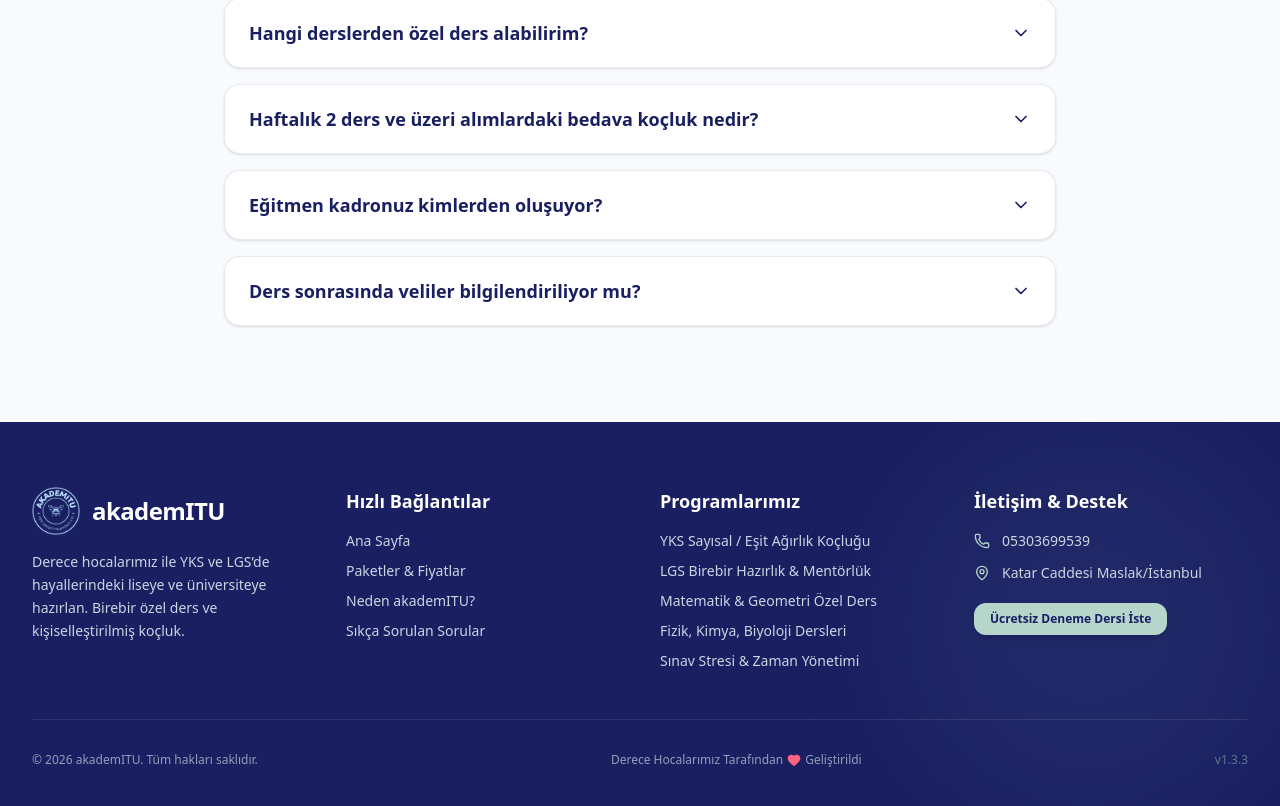
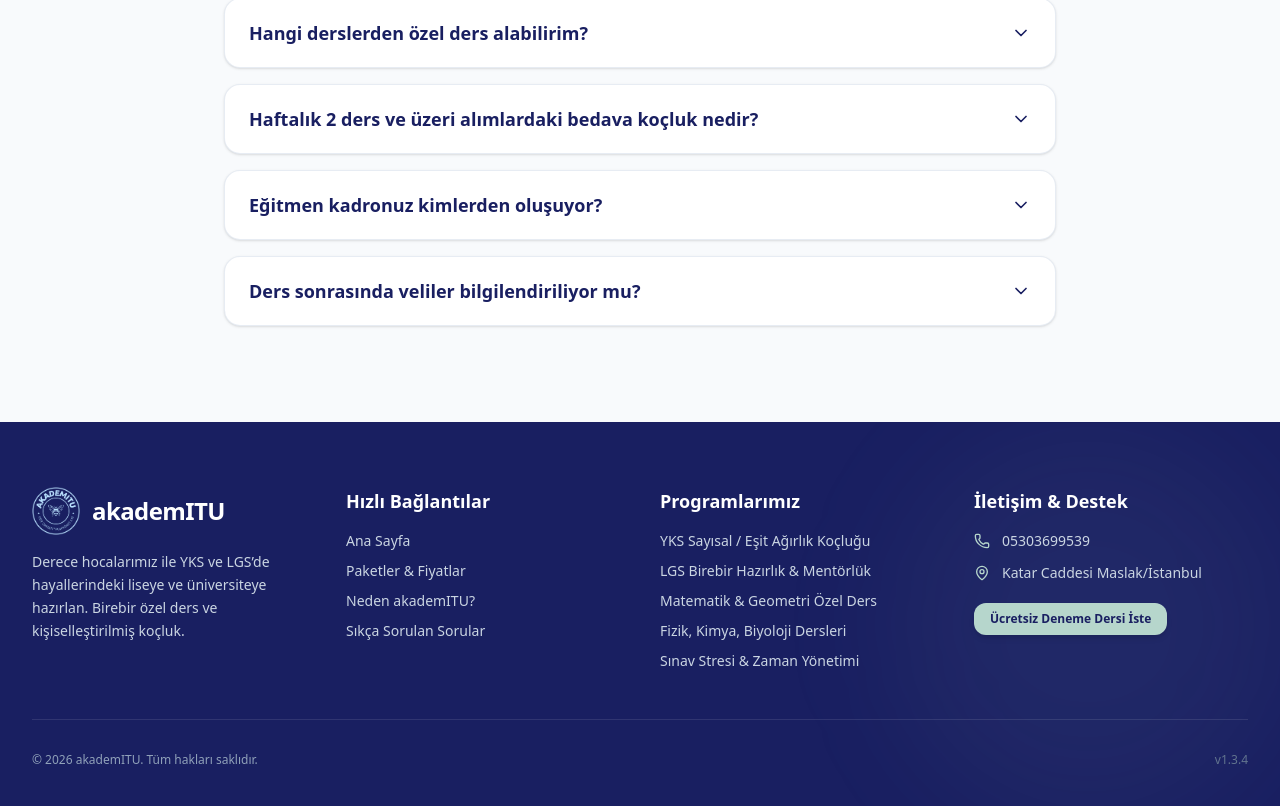
Before and after one commit to xDaamer/akademitu, a React (Vite) app: page / in a window 1280 px wide. Shown: the part 2985-3791 px from the top of the page. Built offline with nearby package versions, Linux system fonts and the light colour scheme; no server answers; the database is empty.

Commit message:
chore: bump version to 1.3.4

```diff
--- a/need.json
+++ b/need.json
@@ -1,7 +1,7 @@
 {
   "site": {
     "name": "akademITU",
-    "version": "1.3.3",
+    "version": "1.3.4",
     "domain": "https://akademitu.com",
     "domainLocal": "akademitu.com",
     "title": "YKS Koçluk & LGS Özel Ders | Derece Öğrencileri ile Koçluk Programı",
--- a/src/components/Footer.tsx
+++ b/src/components/Footer.tsx
@@ -1,5 +1,5 @@
 import React, { useState } from 'react';
-import { GraduationCap, Mail, Phone, MapPin, Heart } from 'lucide-react';
+import { GraduationCap, Mail, Phone, MapPin } from 'lucide-react';
 import logoBlue from '../assets/logo-blue.png';
 import need from '../../need.json';
 
@@ -98,11 +98,6 @@ export const Footer: React.FC<FooterProps> = ({ onOpenTrialForm }) => {
         {/* TELİF HAKKI VE ALT BİLGİ */}
         <div className="pt-8 flex flex-col sm:flex-row items-center justify-between text-xs text-slate-400 gap-4 text-center sm:text-left">
           <p>© {new Date().getFullYear()} akademITU. Tüm hakları saklıdır.</p>
-          <p className="flex items-center gap-1 justify-center">
-            <span>Derece Hocalarımız Tarafından</span>
-            <Heart className="w-3.5 h-3.5 text-rose-400 fill-current" />
-            <span>Geliştirildi</span>
-          </p>
           <p className="text-slate-500">v{need.site.version}</p>
         </div>
       </div>
```
